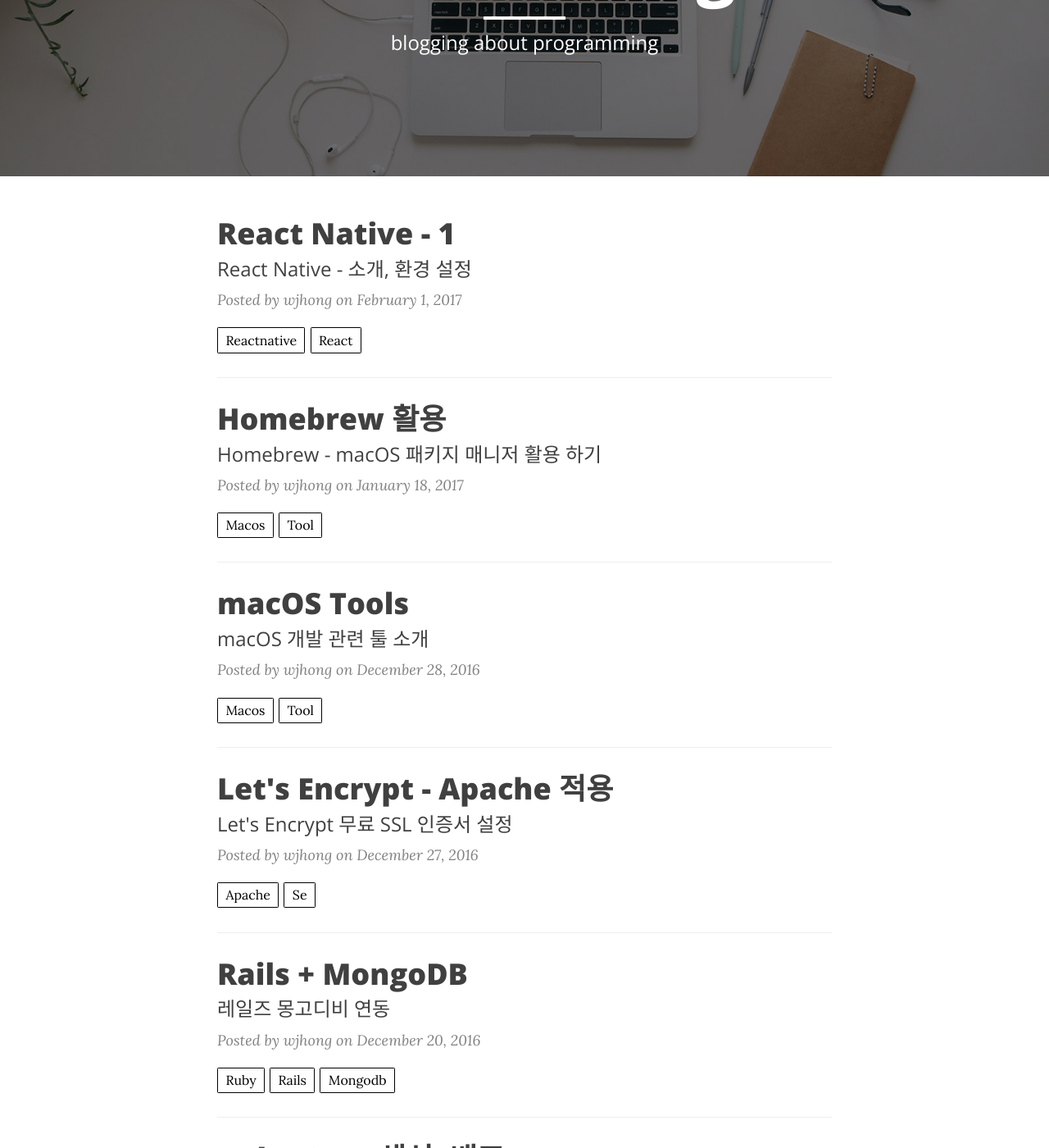
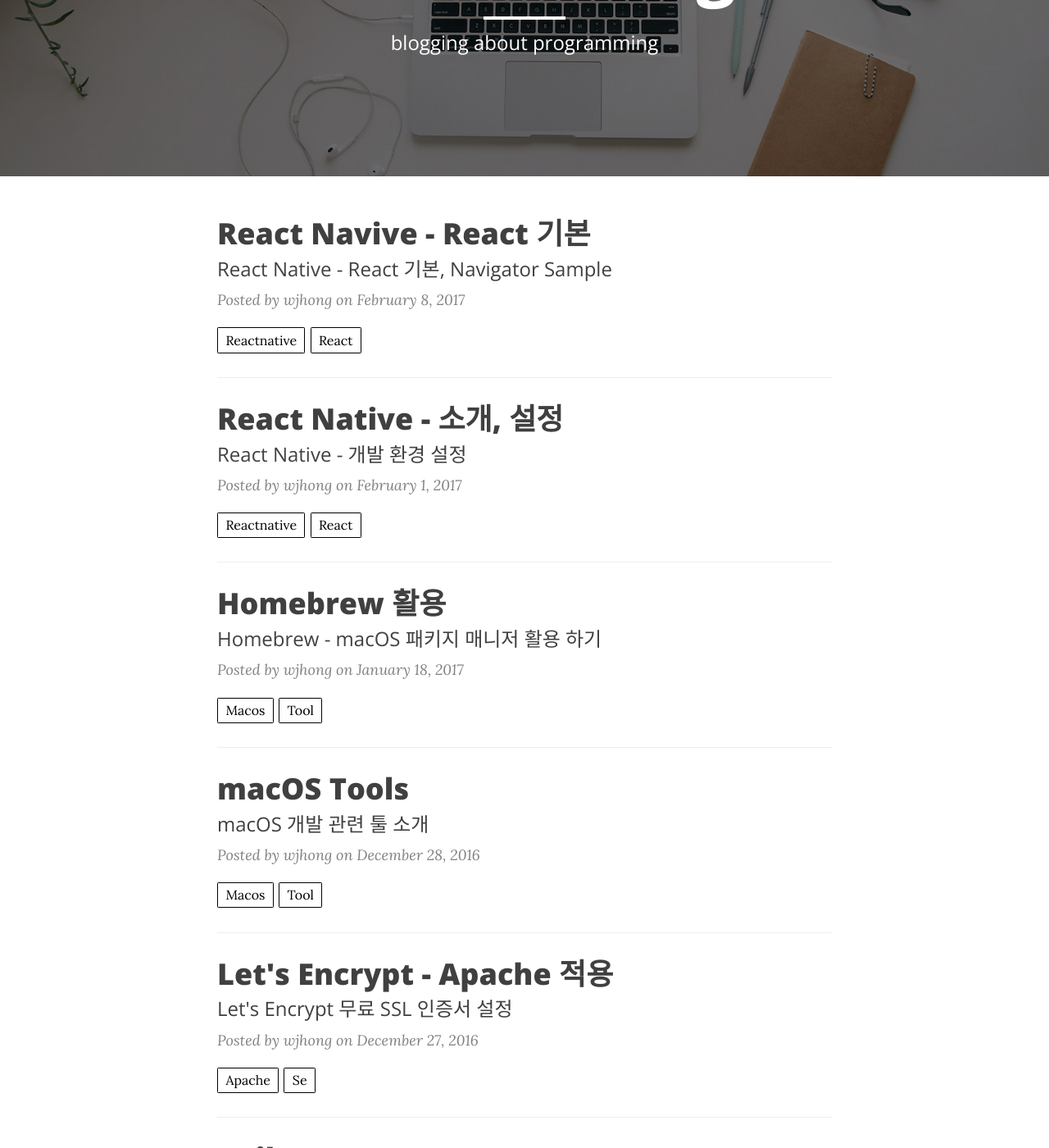
Before and after one commit to hwj4477/hwj4477.github.io, a Jekyll site: the page built from index.html, in a window 1280 px wide and 1400 px high, scrolled down 233 px. Shown: the whole window at 82% size. Built offline with Jekyll 4.4.1, drawn with Linux system fonts in a browser that asks for light colours; nearby versions of some CDN libraries; the list of posts is cut into pages by our own code; some of the changed lines change nothing that is shown; some of the changed text lies outside the part shown.

Commit message:
writing post..

````diff
--- a/_posts/2017-02-01-ReactNative-1-Setting.markdown
+++ b/_posts/2017-02-01-ReactNative-1-Setting.markdown
@@ -1,9 +1,9 @@
 ---
 layout:     post
-title:      React Native - 1
+title:      React Native - 소개, 설정
 author:     wjhong
 tags:    	ReactNative React
-subtitle:   React Native - 소개, 환경 설정
+subtitle:   React Native - 개발 환경 설정
 category:   ReactNative
 ---
 
@@ -37,7 +37,7 @@ category:   ReactNative
 React는 Facebook에서 만들고 있는 뷰(MVC 에서의 View)에 해당하는 부분을 컴포넌트로 만들기 위한 라이브러리이다.<br />
 
 특징으로는 Virtual DOM 이라는 구조체를 가지고 있으며, 해당 구조체의 전후 상태를 비교하여 변경이 필요한 최소한의 요소만 반영한다. (성능상의 이점)<br />
-또, JSX(Javasctipy + XML) 라는 확장 마크업 언어를 통해 자바스크립트 코드 안에 XML 스타일의 구문을 작성할 수 있다.<br />
+또, JSX(Javascript + XML) 라는 확장 마크업 언어를 통해 자바스크립트 코드 안에 XML 스타일의 구문을 작성할 수 있다.<br />
 
 React Native는 위에서 설명한 React의 UI 작성 접근 방법을 모바일로 확장하는 라이브러리이다.<br />
 기존의 웹앱(하이브리드앱)에서와 다르게 웹뷰를 통한 인터페이스 구축이 아닌, 네이티브 위젯으로 인터페이스를 구현하는 방식이다. (직접 확인해보진 못했다.) <br />
--- /dev/null
+++ b/_posts/2017-02-08-ReactNative-2-Basic.markdown
@@ -0,0 +1,58 @@
+---
+layout:     post
+title:      React Navive - React 기본
+author:     wjhong
+tags:    	ReactNative React
+subtitle:   React Native - React 기본, Navigator Sample
+category:   ReactNative
+---
+
+# React Native
+React Native 는 React의 UI 작성 접근 방법을 네이티브 모바일로 확장하는 기능을 제공한다. <br />
+가장 큰 특징은 웹뷰를 통해 Web Component 로 화면을 구성하는게 아니라 모바일 Native Component 로 화면을 작성한다는 점이다. <br />
+
+이전의 웹뷰를 통한 UI 작성을 하는 하이브리드 방식과는 다르게, JS 코드만으로 모바일 Native UI 작성이 가능하다. <br />
+비슷한 다른 솔루션이 있는지는 모르겠지만, 이런 특징이 매우 놀랍고 큰 장점이라고 생각한다. <br />
+
+React Native 는 React 와 매우 흡사하기 때문에 기본적으로 React의 기본적인 구조에 대한 이해가 필요하다. <br />
+아주 기본적인 React 내용을 다루고, Navigator Component 를 활용한 샘플 앱을 작성해 보려고 한다. <br />
+
+필자 역시 React 를 학습하고 있는 단계이기 때문에, React Native 와 함께 좀 더 자세히 개념 정리를 하고자 한다. <br />
+아래의 샘플 및 내용 정리는 개인적인으로 이해한 내용을 정리한것 이므로, 정확히는 React Native 공식 문서를 참고 하길 바란다. <br />
+
+참고로, 개인적으로 iOS를 더 선호하기 때문에 iOS 기준으로 테스트를 진행하였다. <br />
+
+<br />
+
+# React 기본 개념
+
+### component
+
+React 에서의 화면 작성은 Component 로 이루어 진다. <br />
+아래는 기본적인 Component 클래스 작성의 예시 이다. <br />
+
+``` javascript
+import React, {Component} from 'react';
+
+class Hello extends Component {
+    render () {
+        return <div>Hello</div>;
+    }
+}
+```
+
+위의 '<div>Hello</div>;' 에 해당하는 부분이 Javascript 코드 내에 XML 스타일의 구문을 작성할 수 있는 JSX 을 활용한 부분이다. <br />
+자세한 화면 구성 방식은 React Native 기준으로 Sample 작성해 보겠다. <br />
+
+React Native 에서는 div 가 아닌 Text, View 등의 Component 로 화면을 작성한다. <br />
+
+모바일 Native 앱 기준으로 설명하면, Component 가 UIViewController 의 역할을 할수도 있고, UIViewController 의 화면 내부에 위치하는 특정 이벤트를 처리하는 버튼이 될 수도 있다. <br />
+
+
+### props
+
+
+### state
+
+# 참고
+- [React Native](https://facebook.github.io/react-native/docs/getting-started.html)
````
